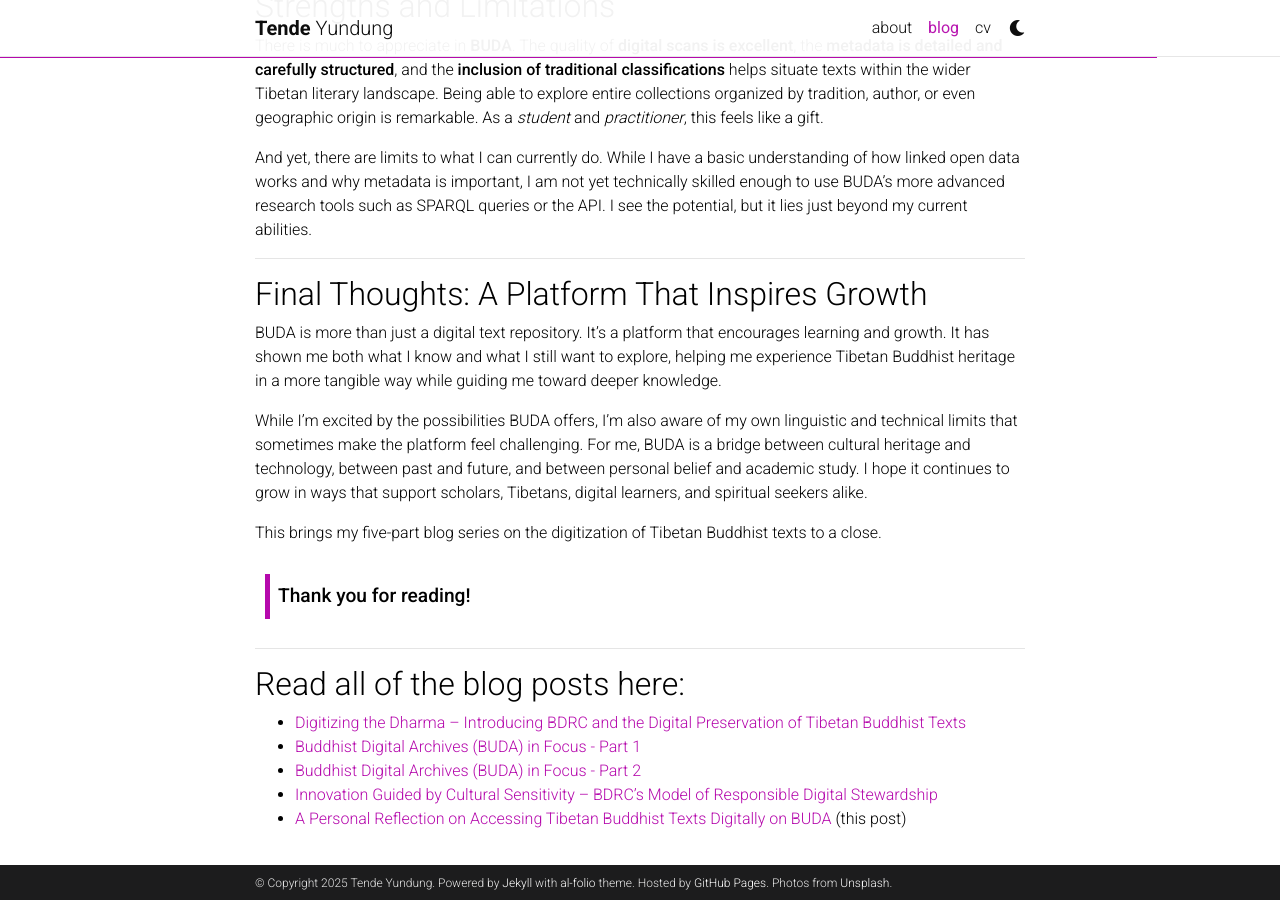
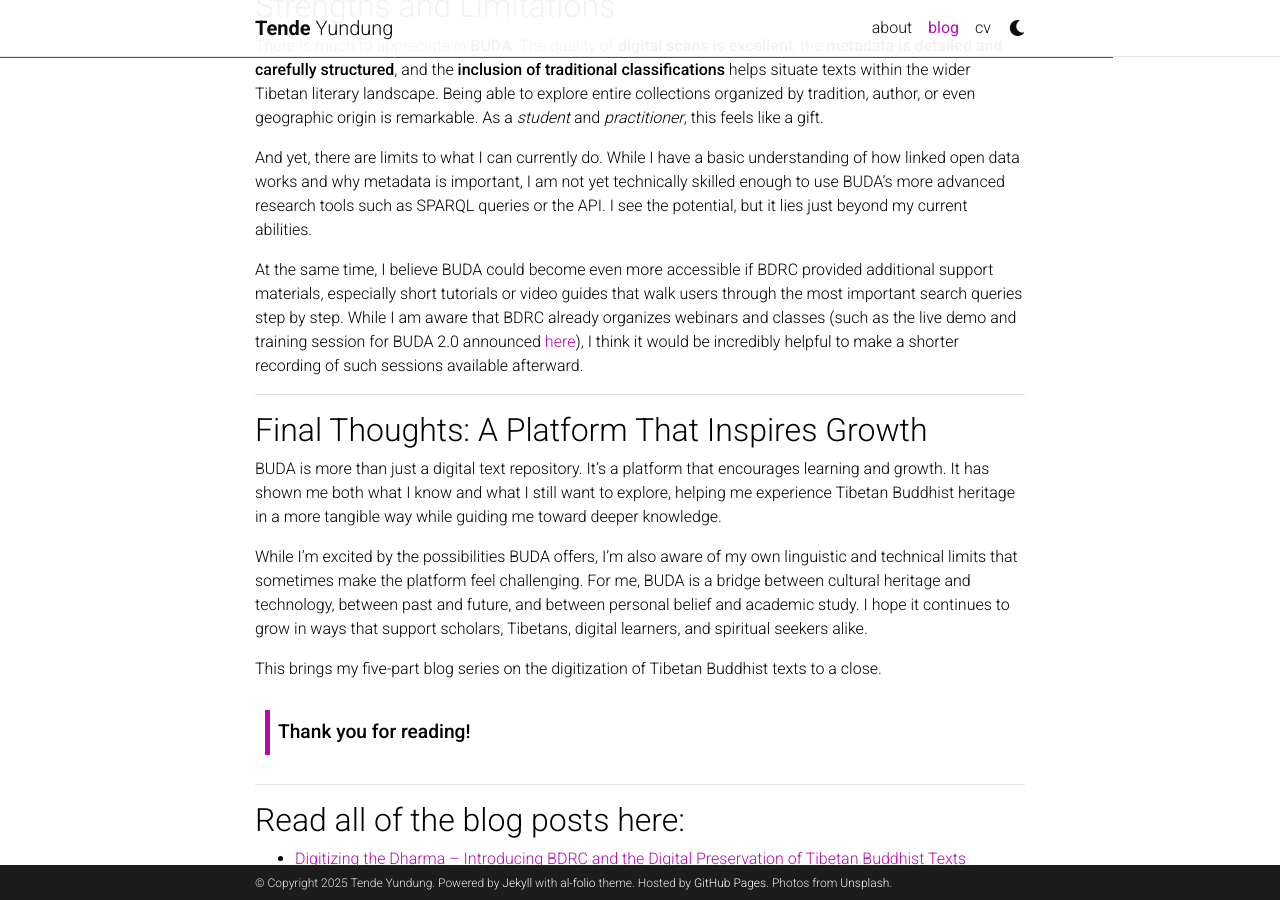
Before and after one commit to yundung/yundung.github.io, a Jekyll site: the page built from _posts/2025-05-02-conclusion.md, in a window 1280 px wide and 900 px high, scrolled down 3147 px. Built offline with Jekyll 4.4.1, drawn with Linux system fonts in a browser that asks for light colours; full-size pictures stand in for the smaller copies a plugin makes; comment, search, counter and statistics services are not loaded; a style sheet for code colours, icons or effects is not loaded.

Commit message:
Suggestion of short tutorial videos added

```diff
--- a/_posts/2025-05-02-conclusion.md
+++ b/_posts/2025-05-02-conclusion.md
@@ -83,6 +83,8 @@
 
 And yet, there are limits to what I can currently do. While I have a basic understanding of how linked open data works and why metadata is important, I am not yet technically skilled enough to use BUDA’s more advanced research tools such as SPARQL queries or the API. I see the potential, but it lies just beyond my current abilities.
 
+At the same time, I believe BUDA could become even more accessible if BDRC provided additional support materials, especially short tutorials or video guides that walk users through the most important search queries step by step. While I am aware that BDRC already organizes webinars and classes (such as the live demo and training session for BUDA 2.0 announced [here](https://www.bdrc.io/introducing-buda-2-0-join-us-for-a-demo-of-the-new-site/)), I think it would be incredibly helpful to make a shorter recording of such sessions available afterward.
+
 ---
 
 ## Final Thoughts: A Platform That Inspires Growth
```
